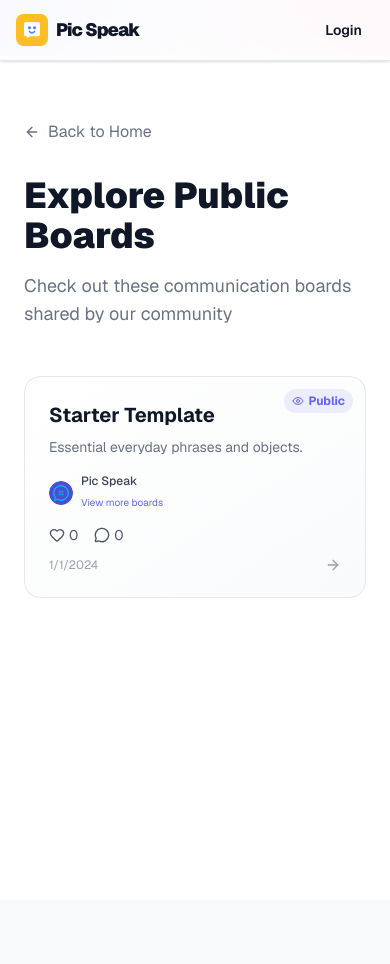
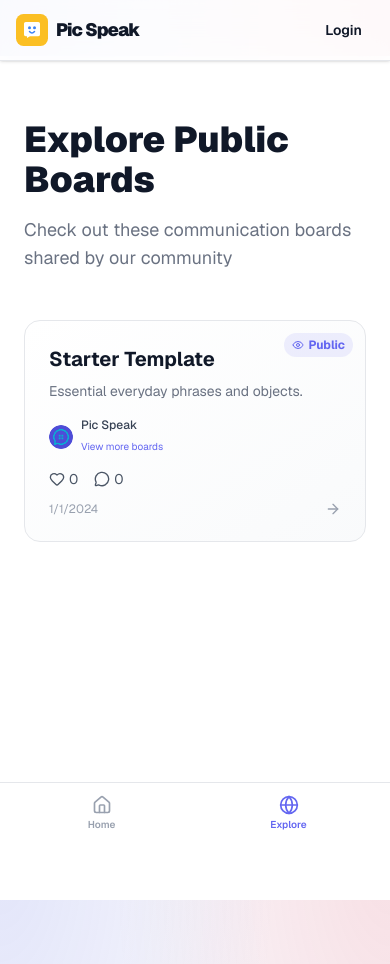
Before and after one commit to croftr/pic-speak, a Next.js app: page /public-boards in a window 390 px wide. Before the commit the page ends 900 px from the top, so only its background shows below. Built offline with nearby package versions, Linux system fonts and the light colour scheme; no server answers; the database is empty.

Commit message:
reduce cache

```diff
--- a/src/app/layout.tsx
+++ b/src/app/layout.tsx
@@ -41,6 +41,7 @@ import { ClerkProvider } from '@clerk/nextjs'
 import { Toaster } from 'sonner'
 import { SettingsProvider } from '@/contexts/SettingsContext'
 import GlobalHeader from '@/components/GlobalHeader'
+import BottomNav from '@/components/BottomNav'
 import { SpeedInsights } from '@vercel/speed-insights/next'
 
 export default function RootLayout({
@@ -56,9 +57,10 @@ export default function RootLayout({
         >
           <SettingsProvider>
             <GlobalHeader />
-            <div className="pt-14 sm:pt-16">
+            <div className="pt-14 pb-16 sm:pt-16 sm:pb-0">
               {children}
             </div>
+            <BottomNav />
             <Toaster position="top-center" richColors />
             <SpeedInsights />
           </SettingsProvider>
--- a/src/app/public-boards/page.tsx
+++ b/src/app/public-boards/page.tsx
@@ -35,13 +35,6 @@ function PublicBoardsContent() {
     return (
         <div className="max-w-7xl mx-auto px-6">
             <div className="mb-12">
-                <Link
-                    href="/"
-                    className="inline-flex items-center gap-2 text-gray-500 hover:text-primary transition-colors mb-8 group"
-                >
-                    <ArrowRight className="w-4 h-4 rotate-180 group-hover:-translate-x-1 transition-transform" />
-                    Back to Home
-                </Link>
                 <h1 className="text-4xl md:text-5xl font-black text-gray-900 dark:text-white mb-4">
                     {creatorFilter ? `Boards by ${displayedBoards[0]?.creatorName || 'Creator'}` : 'Explore Public Boards'}
                 </h1>
@@ -56,9 +49,6 @@ function PublicBoardsContent() {
                 <div className="py-20 text-center">
                     <h2 className="text-2xl font-bold mb-4">No boards found</h2>
                     <p className="text-gray-500 mb-8">Be the first to share a board with the community!</p>
-                    <Link href="/" className="text-primary hover:underline font-medium">
-                        ← Back to home
-                    </Link>
                 </div>
             ) : (
                 <div className="grid grid-cols-1 md:grid-cols-2 lg:grid-cols-3 gap-6">
--- /dev/null
+++ b/src/components/BottomNav.tsx
@@ -0,0 +1,47 @@
+'use client';
+
+import Link from 'next/link';
+import { usePathname } from 'next/navigation';
+import { SignedIn } from '@clerk/nextjs';
+import { Home, Grid, Globe } from 'lucide-react';
+
+export default function BottomNav() {
+    const pathname = usePathname();
+
+    // Hide on board pages — the board view is the primary interaction surface
+    if (pathname.startsWith('/board/')) return null;
+
+    const isActive = (path: string) =>
+        path === '/' ? pathname === '/' : pathname.startsWith(path);
+
+    const linkClass = (path: string) =>
+        `flex flex-col items-center justify-center gap-0.5 py-2 px-3 min-w-[64px] rounded-xl transition-colors touch-manipulation ${isActive(path)
+            ? 'text-primary'
+            : 'text-gray-400 dark:text-gray-500 active:text-gray-600'
+        }`;
+
+    return (
+        <nav className="fixed bottom-0 left-0 right-0 z-50 sm:hidden">
+            <div className="bg-white/90 dark:bg-slate-900/90 backdrop-blur-md border-t border-gray-200 dark:border-gray-800">
+                <div className="flex items-center justify-around px-2 py-1 max-w-md mx-auto">
+                    <Link href="/" className={linkClass('/')}>
+                        <Home className="w-5 h-5" />
+                        <span className="text-[10px] font-semibold">Home</span>
+                    </Link>
+
+                    <SignedIn>
+                        <Link href="/my-boards" className={linkClass('/my-boards')}>
+                            <Grid className="w-5 h-5" />
+                            <span className="text-[10px] font-semibold">My Boards</span>
+                        </Link>
+                    </SignedIn>
+
+                    <Link href="/public-boards" className={linkClass('/public-boards')}>
+                        <Globe className="w-5 h-5" />
+                        <span className="text-[10px] font-semibold">Explore</span>
+                    </Link>
+                </div>
+            </div>
+        </nav>
+    );
+}
--- a/src/components/GlobalHeader.tsx
+++ b/src/components/GlobalHeader.tsx
@@ -2,12 +2,15 @@
 
 import { useState, useEffect } from 'react';
 import Link from 'next/link';
+import { usePathname } from 'next/navigation';
 import { UserButton, SignedIn, SignedOut, SignInButton } from '@clerk/nextjs';
+import { Grid, Globe } from 'lucide-react';
 import Image from 'next/image';
 
 export default function GlobalHeader() {
     const [isVisible, setIsVisible] = useState(true);
     const [lastScrollY, setLastScrollY] = useState(0);
+    const pathname = usePathname();
 
     useEffect(() => {
         const handleScroll = () => {
@@ -26,6 +29,8 @@ export default function GlobalHeader() {
         window.addEventListener('scroll', handleScroll, { passive: true });
         return () => window.removeEventListener('scroll', handleScroll);
     }, [lastScrollY]);
+
+    const isActive = (path: string) => pathname === path || pathname.startsWith(path + '/');
 
     return (
         <header
@@ -53,10 +58,35 @@ export default function GlobalHeader() {
                         </span>
                     </Link>
 
+                    {/* Desktop Nav Links - hidden on mobile, shown on sm+ */}
+                    <nav className="hidden sm:flex items-center gap-1">
+                        <SignedIn>
+                            <Link
+                                href="/my-boards"
+                                className={`flex items-center gap-1.5 px-3 py-1.5 rounded-lg text-sm font-semibold transition-colors ${isActive('/my-boards')
+                                    ? 'bg-primary/10 text-primary'
+                                    : 'text-gray-600 dark:text-gray-300 hover:bg-gray-100 dark:hover:bg-slate-800'
+                                    }`}
+                            >
+                                <Grid className="w-4 h-4" />
+                                My Boards
+                            </Link>
+                        </SignedIn>
+                        <Link
+                            href="/public-boards"
+                            className={`flex items-center gap-1.5 px-3 py-1.5 rounded-lg text-sm font-semibold transition-colors ${isActive('/public-boards')
+                                ? 'bg-primary/10 text-primary'
+                                : 'text-gray-600 dark:text-gray-300 hover:bg-gray-100 dark:hover:bg-slate-800'
+                                }`}
+                        >
+                            <Globe className="w-4 h-4" />
+                            Explore
+                        </Link>
+                    </nav>
+
                     {/* User Menu */}
                     <div className="flex items-center gap-3">
                         <SignedIn>
-
                             <UserButton
                                 appearance={{
                                     elements: {
```
